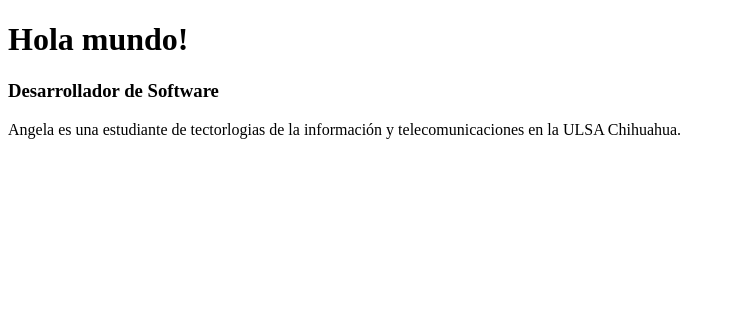
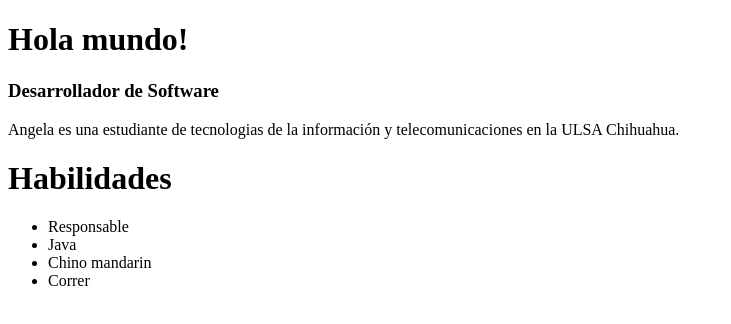
Before and after one commit to angelavaa/angelavaa.github.io, a plain HTML site: page index.html in a window 1280 px wide. Shown: the whole page, without its empty margins (0-731 px from the left). Drawn offline with Linux system fonts and the light colour scheme.

Commit message:
Se agregaron habilidades

```diff
--- a/index.html
+++ b/index.html
@@ -7,7 +7,22 @@
     <div id="una capa">
       <h1>Hola mundo!</h1>
 	<h3>Desarrollador de Software</h3>
-      <p>Angela es una estudiante de tectorlogias de la información y telecomunicaciones en la ULSA Chihuahua.</p>
+      <p>Angela es una estudiante de tecnologias de la información y telecomunicaciones en la ULSA Chihuahua.</p>
+ 	<h1>Habilidades</h1>
+	<ul>
+		<li>
+			Responsable
+		</li>
+		<li>
+			Java
+		</li>
+		<li>
+			Chino mandarin
+		</li>
+		<li>
+			Correr
+		</li>
+	</ul>
     </div>
   </body>
 </HTML>
```
